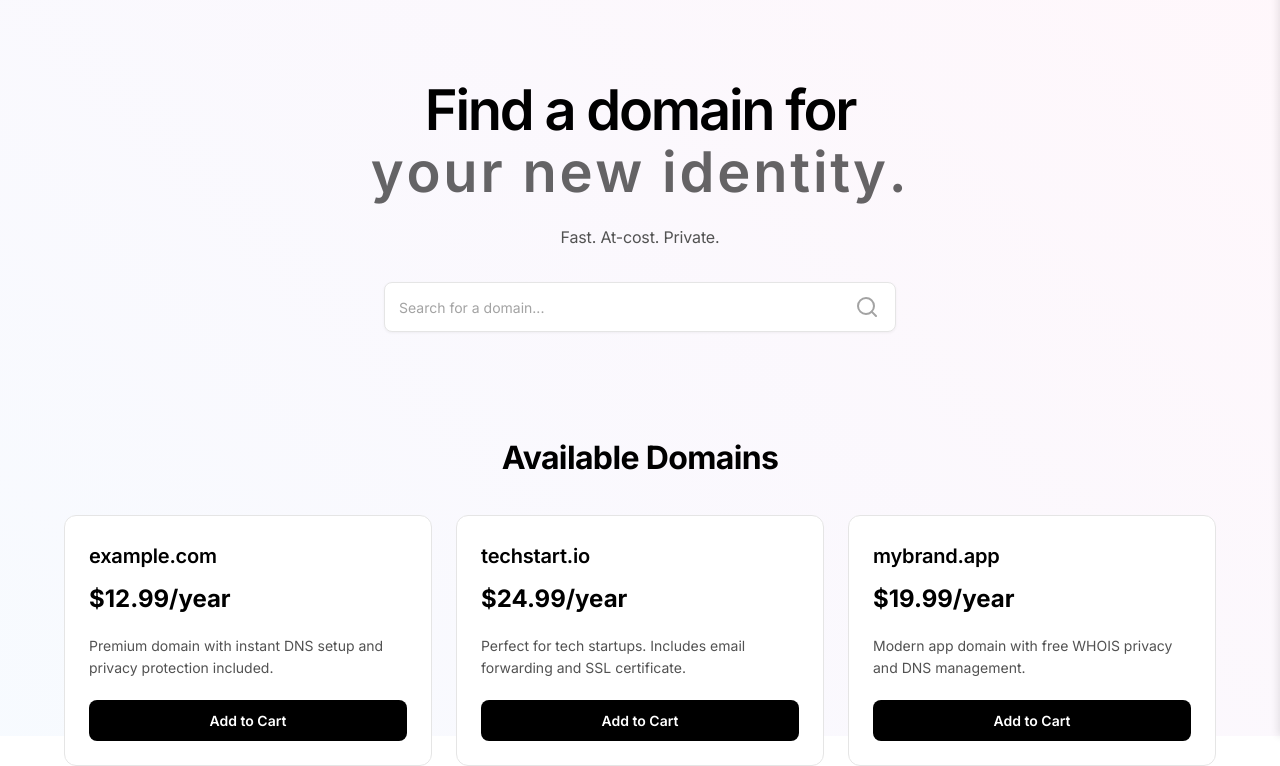
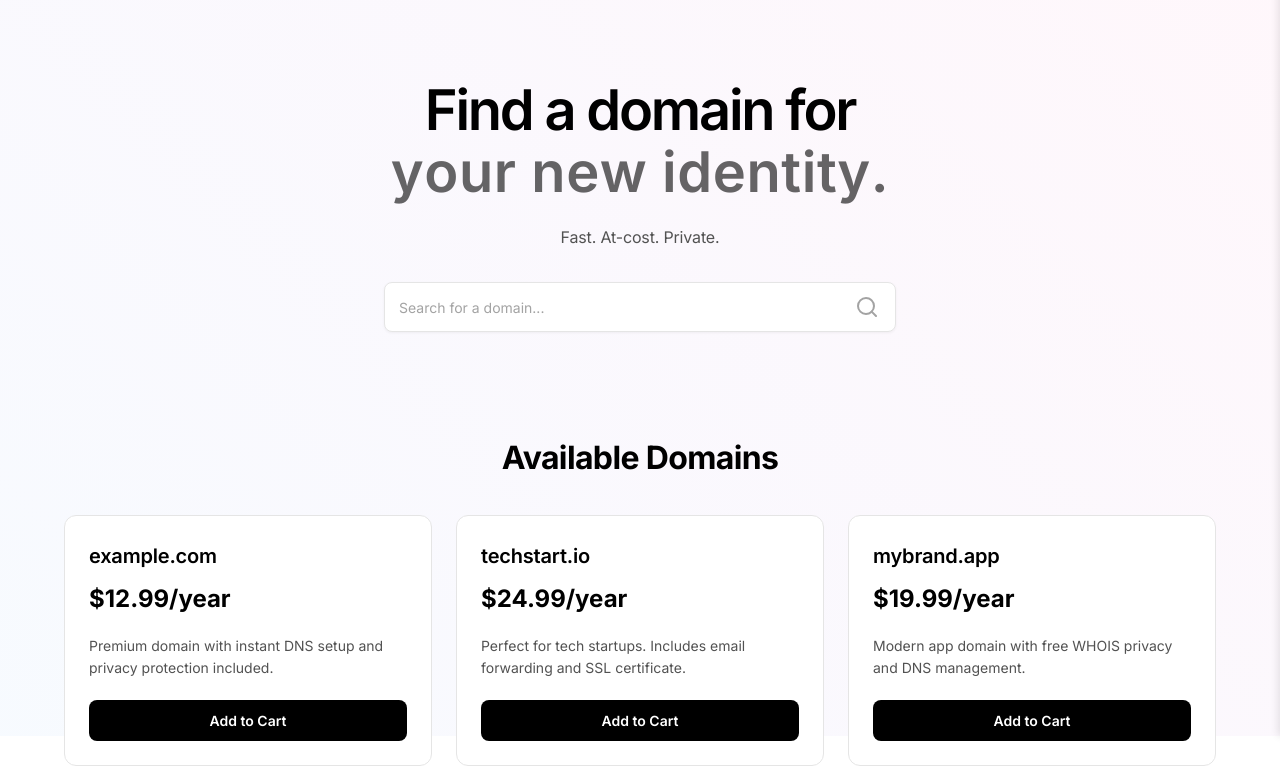
Before and after one commit to KeamoMichael/landing-page-vercel-replica, a website: page index.html in a window 1280 px wide. Shown: the part 64-830 px from the top of the page. Drawn offline with Linux system fonts and the light colour scheme.

Commit message:
Reduce letter spacing on hero text for more subtle effect

```diff
--- a/styles.css
+++ b/styles.css
@@ -219,7 +219,7 @@ body[data-theme="dark"] .nav-logo svg {
                 opacity 0.4s cubic-bezier(0.4, 0, 0.2, 1),
                 transform 0.4s cubic-bezier(0.4, 0, 0.2, 1);
     vertical-align: baseline;
-    letter-spacing: 0.05em;
+    letter-spacing: 0.01em;
 }
 
 .title-line-flip .char.blur-in {
```
